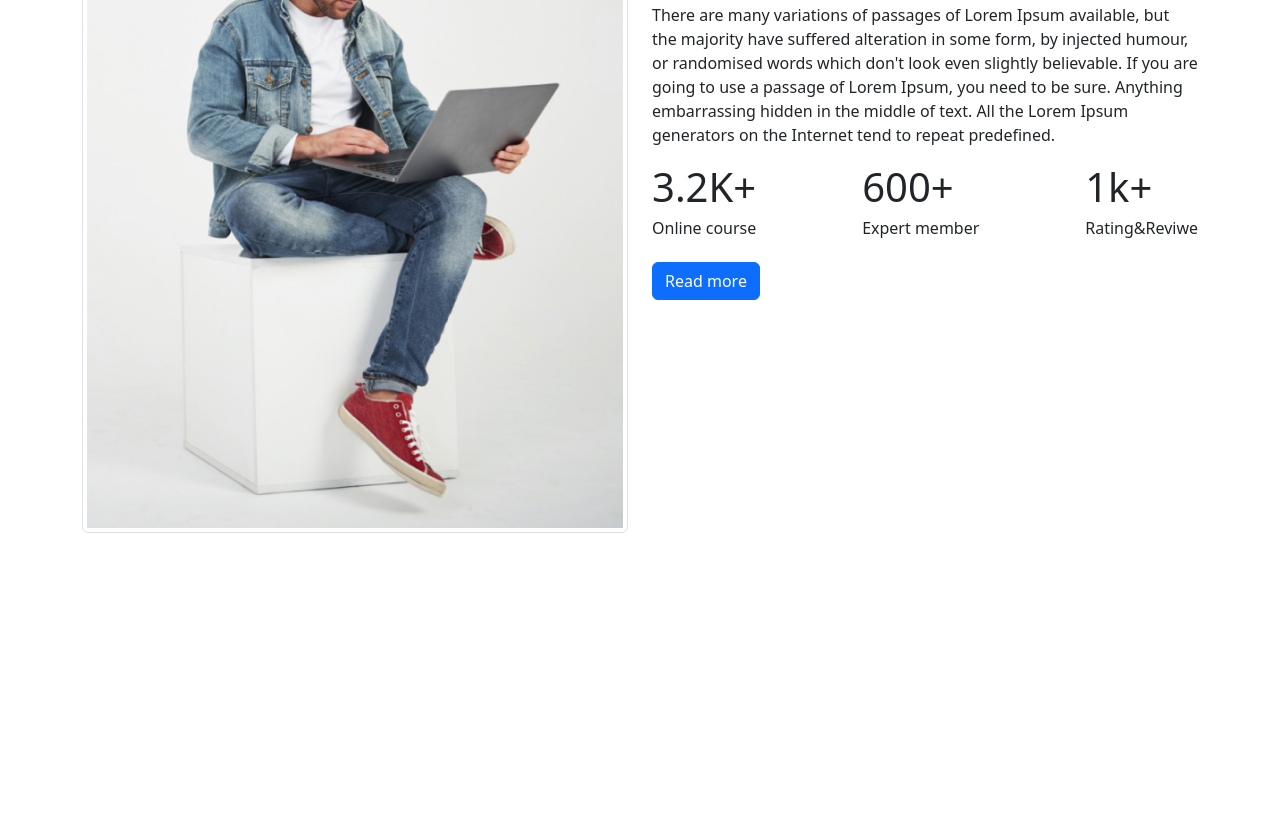
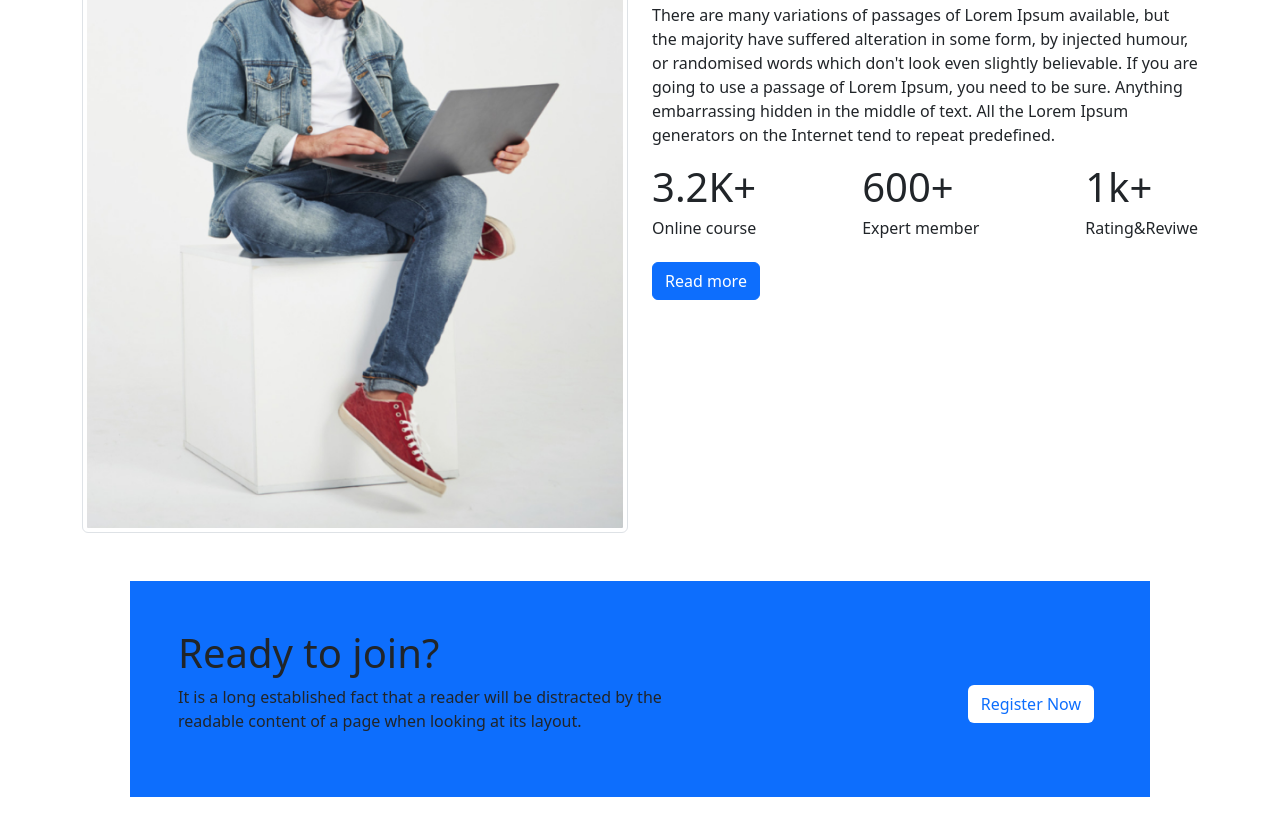
Before and after one commit to faysalsanto/Assignment-3, a plain HTML site: page index.html in a window 1280 px wide. Shown: the part 1811-2646 px from the top of the page. Before the commit the page ends 2392 px from the top, so only its background shows below. Drawn offline with nearby package versions, Linux system fonts and the light colour scheme.

Commit message:
ready to join

```diff
--- a/index.html
+++ b/index.html
@@ -61,7 +61,8 @@
                 <div class="carousel-inner">
                     <div class="carousel-item active">
                         <img src="images/cover/cover-1.png" class="d-block w-100" alt="...">
-                        <div class="carousel-caption d-block  ">
+                        <div
+                            class="carousel-caption d-flex flex-column justify-content-center align-items-center h-100 ">
 
                             <h1>Get Started Digital Learning</h1>
                             <p>It is a long established fact that a reader will be distracted by the readable
@@ -214,6 +215,22 @@
                 </div>
             </div>
         </section>
+        <section>
+            <div class="d-lg-flex bg-primary m-5 p-5">
+                <div>
+                    <h1>Ready to join?</h1>
+                    <p>It is a long established fact that a reader will be distracted by the <br> readable content of a
+                        page
+                        when
+                        looking at its layout.</p>
+                </div>
+
+
+                <div class=" justify-content-center align-items-center p-2 mt-5 ms-auto">
+                    <button type="button" class="btn bg-white text-primary">Register Now</button>
+                </div>
+            </div>
+        </section>
     </main>
 
 
```
